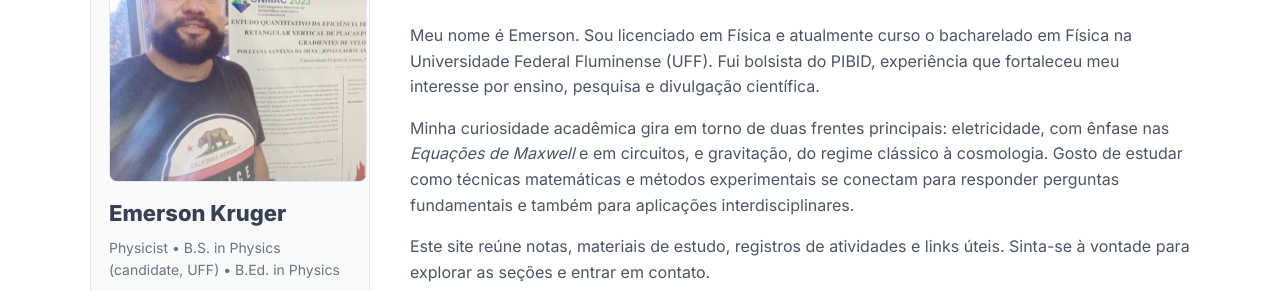
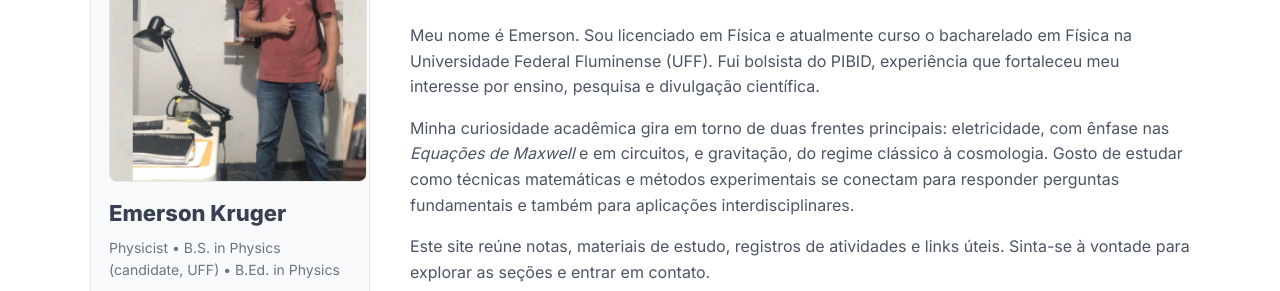
Before and after one commit to emersonrkg/uff, a plain HTML site: page index.html in a window 1280 px wide. Shown: the part 198-489 px from the top of the page. Drawn offline with Linux system fonts and the light colour scheme.

Commit message:
Update index.html

```diff
--- a/index.html
+++ b/index.html
@@ -82,7 +82,7 @@
     <!-- Lateral esquerda com foto e links (replicando o estilo) -->
     <aside>
       <div class="card">
-        <img class="pfp" src="sua_foto.jpg" alt="Foto de perfil de Emerson" />
+        <img class="pfp" src="myphoto.png" alt="Foto de perfil de Emerson" />
         <div class="name">Emerson Kruger</div>
         <div class="role">Physicist • B.S. in Physics (candidate, UFF) • B.Ed. in Physics</div>
 
```
